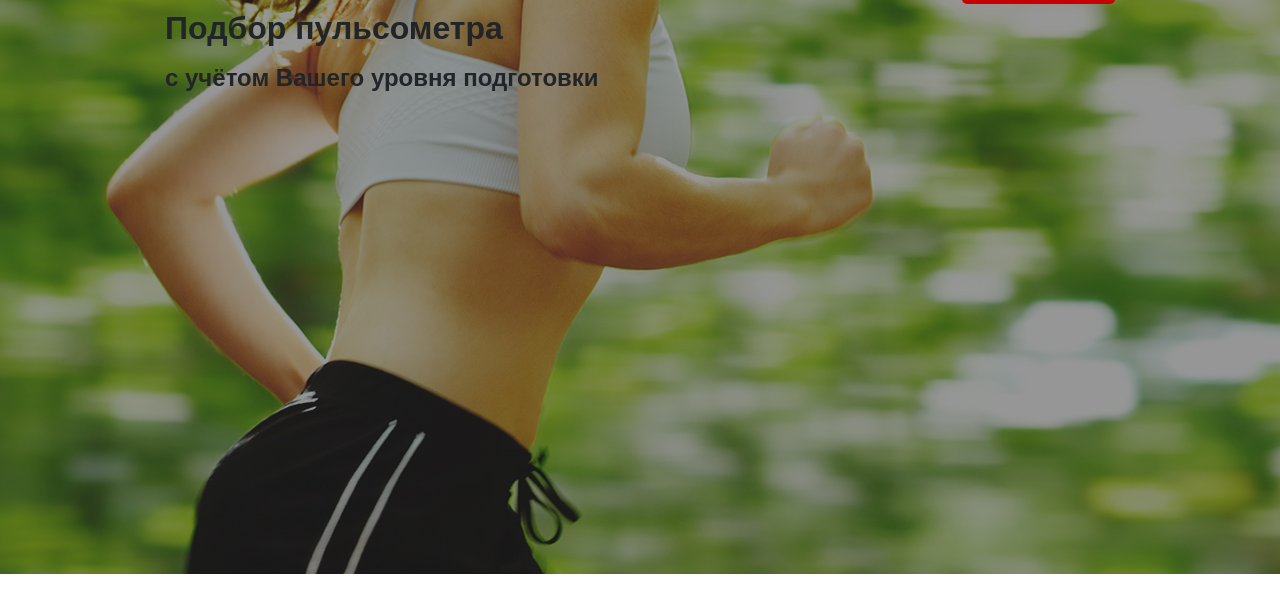
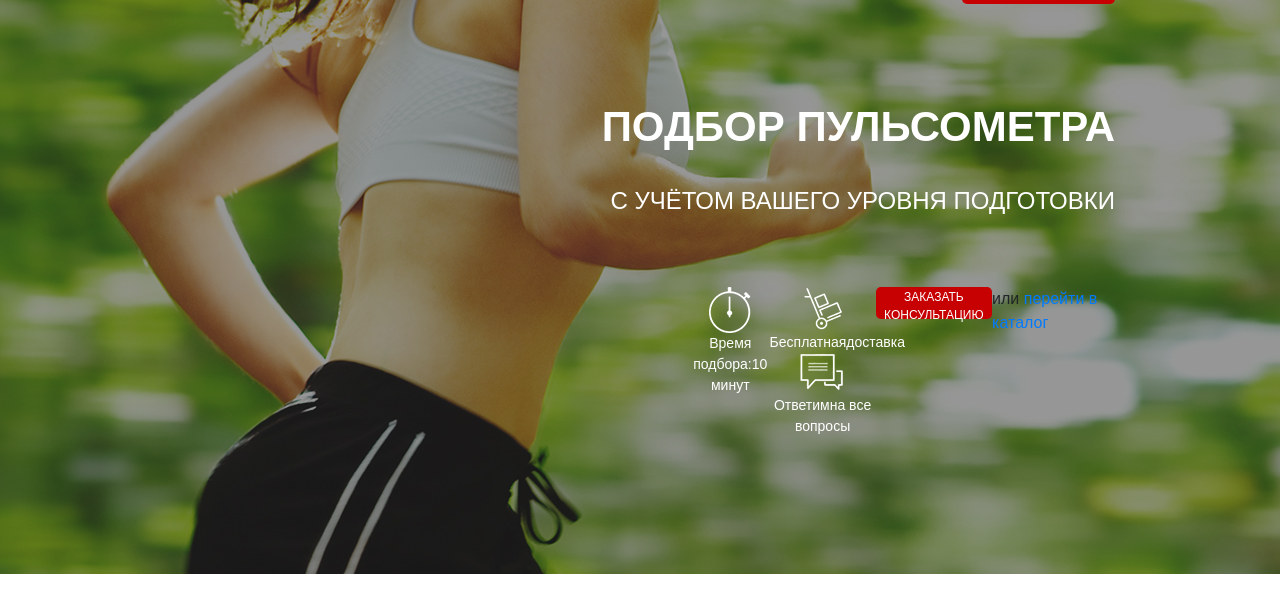
Before and after one commit to Tedmant/Pulse, a website: page src/index.html in a window 1280 px wide. Shown: the part 76-688 px from the top of the page. Drawn offline with Linux system fonts and the light colour scheme.

Commit message:
Day 2 start

```diff
--- a/src/index.html
+++ b/src/index.html
@@ -25,8 +25,29 @@
                     <button class="button">заказать звонок</button>
                 </div>
             </header>
-            <h1 class="promo__header">Подбор пульсометра</h1>
-            <h2 class="rpomo__subheader">с учётом Вашего уровня подготовки</h2>
+            <div class="promo__wrapper">
+                <h1 class="promo__header">Подбор пульсометра</h1>
+                <h2 class="promo__subheader">с учётом Вашего уровня подготовки</h2>
+                <div class="promo__icons">
+                    <div class="promo__icon">
+                        <img src="icon/019_timer_time_stopwatch_2-64.png" alt="timer">
+                        Время подбора:10 минут</div>
+                    <div class="promo__icon"
+                    >   <img src="icon/app 08 hand cart 64.png"   alt="hand-car">
+                        Бесплатнаядоставка
+                    <div class="promo__icon"
+                    >   <img src="icon/messages-64.png" alt="message">
+                        Ответимна все вопросы</div>
+                </div>
+                <button class="button button_main">
+                    заказать консультацию
+                </button>
+                <div class="promo__link">
+                    или
+                    <a href="">перейти в каталог</a>
+                </div>
+            </div>
+
         </div>
     </div>
 </body>
--- a/src/sass/blocks/_promo.scss
+++ b/src/sass/blocks/_promo.scss
@@ -3,4 +3,43 @@
     padding: 21px 0 93px 0;
     background: url(../../img/bg.png);
     background-repeat: no-repeat;
+    &__wrapper {
+        display: flex;
+        flex-direction: column;
+        align-items: flex-end;
+        margin-top: 91px;
+    }
+    &__header {
+        font-weight: 700;
+        font-size: 42px;
+        color: #FFFFFF;
+        text-transform: uppercase;
+    }
+    &__subheader {
+        font-weight: 500;
+        font-size: 24px;
+        color: #FFFFFF;
+        text-transform: uppercase;
+        margin-top: 17px;
+    }
+    &__icons {
+        margin-top: 60px;
+        width: 424px;
+        display: flex;
+        justify-content: space-between;
+    }
+    &__icon {
+        width: 106px;
+        font-weight: 500;
+        font-size: 14px;
+        color: #FFFFFF;
+        text-align: center;
+        img {
+            margin-bottom: 20px;
+            display: block;
+            margin: 0 auto;
+        }
+    }
+
+
 }
```
Also changed, not shown: src/css/style.min.css.
